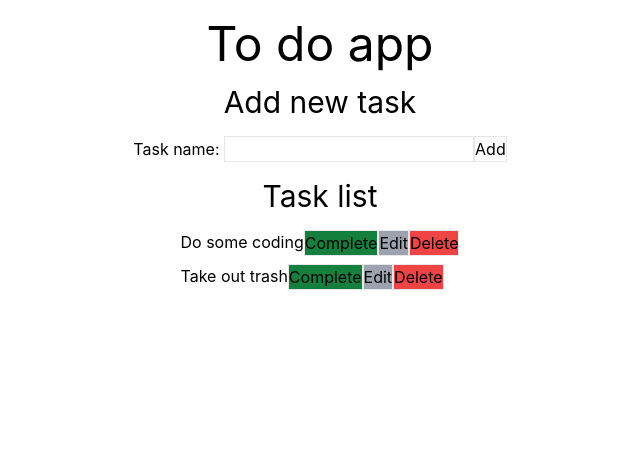
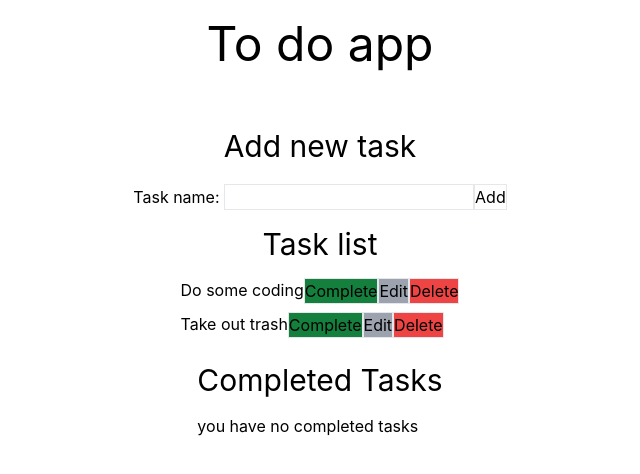
Before and after one commit to prajitlal4/todo-project, a React (Create React App) app: page / in a window 1280 px wide. Shown: the top 474 px of the page, without its empty margins (320-960 px from the left). Built offline with nearby package versions, Linux system fonts and the light colour scheme; data requests are answered from the project's data file.

Commit message:
created CompletedTaskList

```diff
--- a/src/App.js
+++ b/src/App.js
@@ -4,6 +4,7 @@ import axios from 'axios'
 import './App.css';
 import TaskList from './components/TaskList.jsx'
 import TaskForm from './components/TaskForm.jsx'
+import CompletedTaskList from './components/CompletedTaskList';
 
 const App = () => {
   const [tasks, setTasks] = useState([])
@@ -43,6 +44,7 @@ const App = () => {
         <h1 className="text-5xl">To do app</h1>
         <TaskForm addTask={addTask} handleTaskChange={handleTaskChange} newTask={newTask} />
         <TaskList tasks={tasks} />
+        <CompletedTaskList />
       </div>
     </div>
   );
--- /dev/null
+++ b/src/components/CompletedTaskList.jsx
@@ -0,0 +1,12 @@
+import React from "react";
+
+const CompletedTaskList = () => {
+  return (
+    <div>
+      <h3 className="text-3xl py-4">Completed Tasks</h3>
+      <p>you have no completed tasks</p>
+    </div>
+  );
+};
+
+export default CompletedTaskList;
--- a/src/components/TaskForm.jsx
+++ b/src/components/TaskForm.jsx
@@ -7,8 +7,8 @@ const TaskForm = (props) => {
 
   return (
     <div>
-      <div className="flex flex-col items-center">
-        <h3 className="text-3xl p-4">Add new task</h3>
+      <div className="flex flex-col items-center pt-10">
+        <h3 className="text-3xl p-5">Add new task</h3>
         <form className="flex flex-row" onSubmit={addTask}>
           <div>
             Task name:{" "}
```
